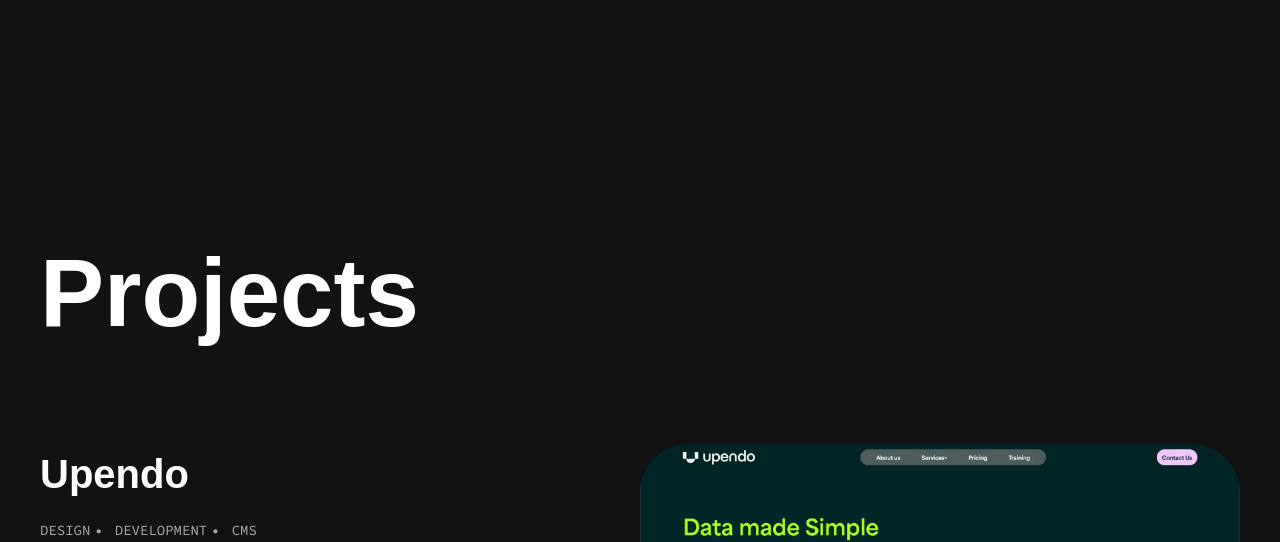
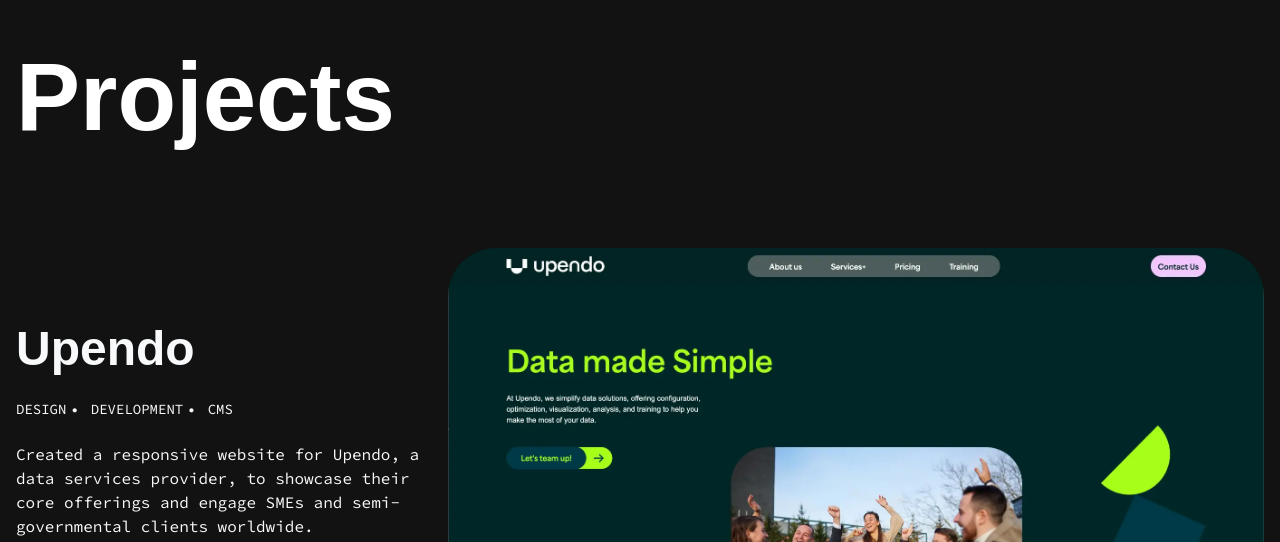
Before and after one commit to TNDKien/showcase-portfolio, a Next.js app: page / in a window 1280 px wide. Shown: the part 2258-2800 px from the top of the page. Built offline with nearby package versions, Linux system fonts and the light colour scheme; a web font is replaced by a local one.

Commit message:
Corrected spacing/layout

```diff
--- a/src/components/About/About.module.scss
+++ b/src/components/About/About.module.scss
@@ -3,10 +3,10 @@
 .container {
   display: flex;
   justify-content: space-between;
-  max-width: 1200px;
+  max-width: 1248px;
   margin: 0 auto;
   gap: 96px;
-  height: 200vh;
+  height: 1500px;
 
   .cardText {
     position: sticky;
--- a/src/components/Projects/ProjectCard.module.scss
+++ b/src/components/Projects/ProjectCard.module.scss
@@ -5,6 +5,7 @@
   flex-direction: column;
   gap: 24px;
   align-items: center;
+  padding-bottom: 192px;
 
   @media (min-width: 1024px) {
     flex-direction: row;
@@ -18,15 +19,16 @@
   }
 
   .content {
-    max-width: 500px;
+    flex: 1;
+    max-width: 33.333%;
     display: flex;
     flex-direction: column;
     gap: 24px;
 
     .title {
-      font-size: 2.5rem;
+      font-size: 48px;
       font-weight: 700;
-      color: #ffffff;
+      color: $offWhite;
       margin: 0;
     }
 
@@ -36,7 +38,7 @@
       gap: 0.5rem;
       font-size: 0.875rem;
       text-transform: uppercase;
-      color: #aaaaaa;
+      color: $offWhite;
 
       .separator {
         margin: 0 0.25rem;
@@ -44,64 +46,30 @@
     }
 
     .description {
-      color: #cccccc;
-      line-height: 1.6;
-      font-size: 1.125rem;
+      color: $offWhite;
+      line-height: 24px;
+      font-size: 16px;
     }
 
     .buttons {
       display: flex;
       gap: 1rem;
       margin-top: 1rem;
-
-      .btn {
-        display: inline-flex;
-        align-items: center;
-        gap: 0.5rem;
-        padding: 0.75rem 1.5rem;
-        border-radius: 9999px;
-        color: #ffffff;
-        text-decoration: none;
-        font-size: 1rem;
-        position: relative;
-        background: none;
-
-        &:after {
-          content: "";
-          position: absolute;
-          inset: 0;
-          padding: 1px;
-          border-radius: 9999px;
-          background: linear-gradient(90deg, #ff5c01, #ce67f3);
-          mask: linear-gradient(#fff 0 0) content-box, linear-gradient(#fff 0 0);
-          mask-composite: xor;
-          -webkit-mask-composite: xor;
-          pointer-events: none;
-        }
-
-        &::before {
-          content: "↗";
-          margin-left: 0.25rem;
-          font-size: 1rem;
-        }
-
-        &:hover {
-          opacity: 0.9;
-        }
-      }
     }
   }
 
   .image {
-    border-radius: 48px;
-    overflow: hidden;
-    max-width: 50%;
-    max-height: 300px;
+    flex: 2; /* Ensure the image takes 2/3 of the width */
+    max-width: 66.667%;
+    display: flex;
+    justify-content: center;
 
     img {
       width: 100%;
       height: auto;
       display: block;
+      border-radius: 48px;
+      max-height: 480px;
     }
   }
 }
--- a/src/components/Projects/ProjectCard.tsx
+++ b/src/components/Projects/ProjectCard.tsx
@@ -2,6 +2,7 @@
 
 import Image from "next/image";
 import styles from "./ProjectCard.module.scss";
+import Button from "../Button/Button";
 
 interface ProjectCardProps {
   title: string;
@@ -41,13 +42,10 @@
           ))}
         </div>
         <p className={styles.description}>{description}</p>
+
         <div className={styles.buttons}>
-          <a href={projectUrl} className="btn">
-            View Project
-          </a>
-          <a href={liveUrl} className="btn">
-            Live Site
-          </a>
+          <Button href={projectUrl}></Button>
+          <Button href={liveUrl}>Live Demo</Button>
         </div>
       </div>
       <div className={styles.image}>
--- a/src/components/Projects/ProjectSection.module.scss
+++ b/src/components/Projects/ProjectSection.module.scss
@@ -2,22 +2,30 @@
 
 .projectsSection {
   background-color: $onyx;
+  display: flex;
+  justify-content: center;
+  min-height: 100vh;
+  padding: 0 16px;
 
   .container {
-    max-width: 1200px;
-    margin: 0 auto;
+    max-width: 1248px;
+    width: 100%;
+    display: flex;
+    flex-direction: column;
+    gap: 96px;
   }
 
   .heading {
     color: #ffffff;
     font-size: 96px;
     font-weight: 700;
-    margin: 96px 0;
+    margin: 0;
+    text-align: start;
   }
 
   .projectsWrapper {
     display: flex;
     flex-direction: column;
-    gap: 384px;
+    gap: 96px;
   }
 }
--- a/src/components/Projects/ProjectSection.tsx
+++ b/src/components/Projects/ProjectSection.tsx
@@ -4,6 +4,24 @@
 import styles from "./ProjectSection.module.scss";
 
 const projects = [
+  {
+    title: "Upendo",
+    tags: ["DESIGN", "DEVELOPMENT", "CMS"],
+    description:
+      "Created a responsive website for Upendo, a data services provider, to showcase their core offerings and engage SMEs and semi-governmental clients worldwide.",
+    imageUrl: "/medias/upendo.webp",
+    projectUrl: "#",
+    liveUrl: "#",
+  },
+  {
+    title: "Marketing Loom",
+    tags: ["DESIGN", "DEVELOPMENT", "CMS"],
+    description:
+      "Created a responsive website for Zemnmots. They have given us the assignment to make a marketing news website.",
+    imageUrl: "/medias/marketingloom.webp",
+    projectUrl: "#",
+    liveUrl: "http://www.marketingloom.nl",
+  },
   {
     title: "Upendo",
     tags: ["DESIGN", "DEVELOPMENT", "CMS"],
```
